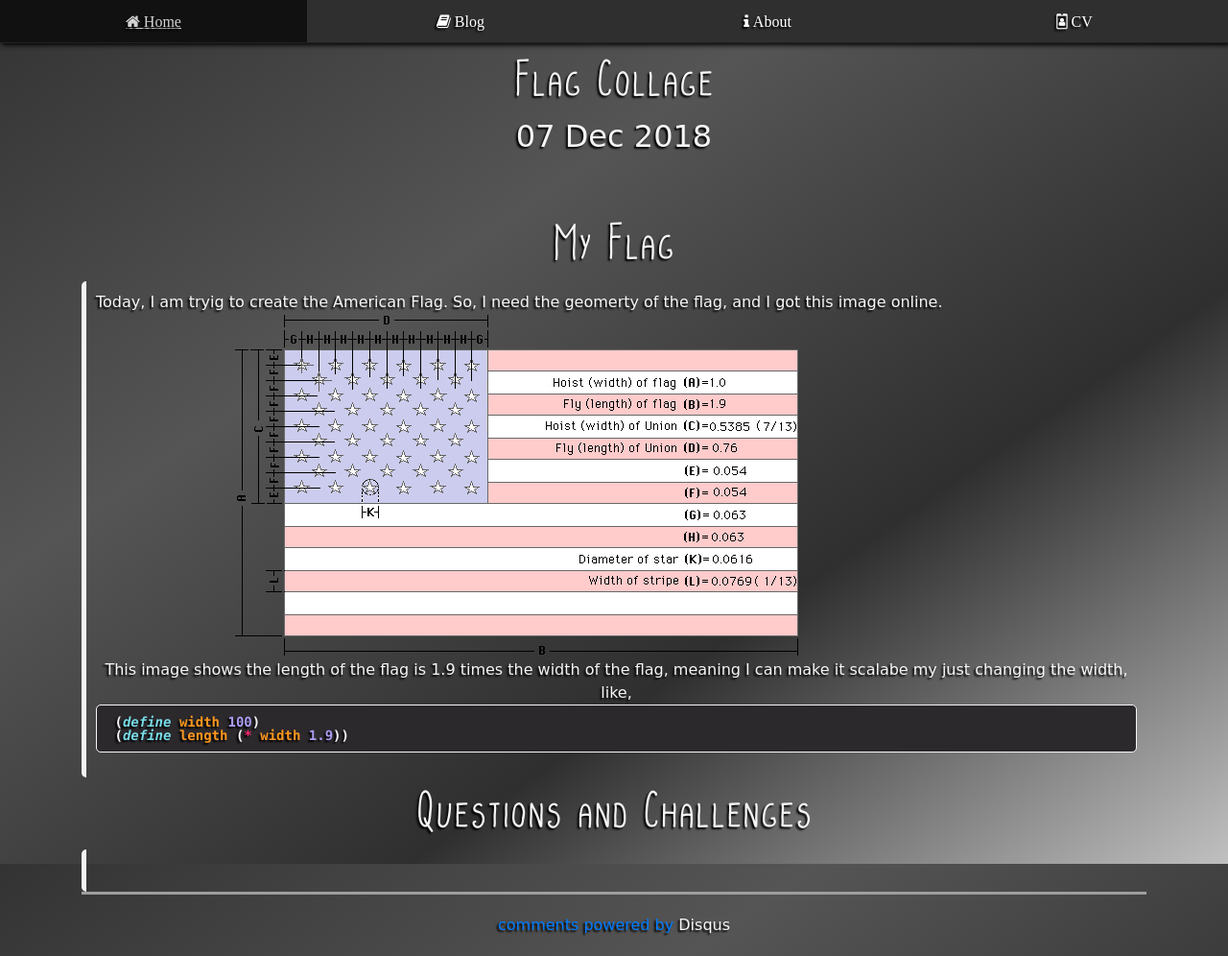
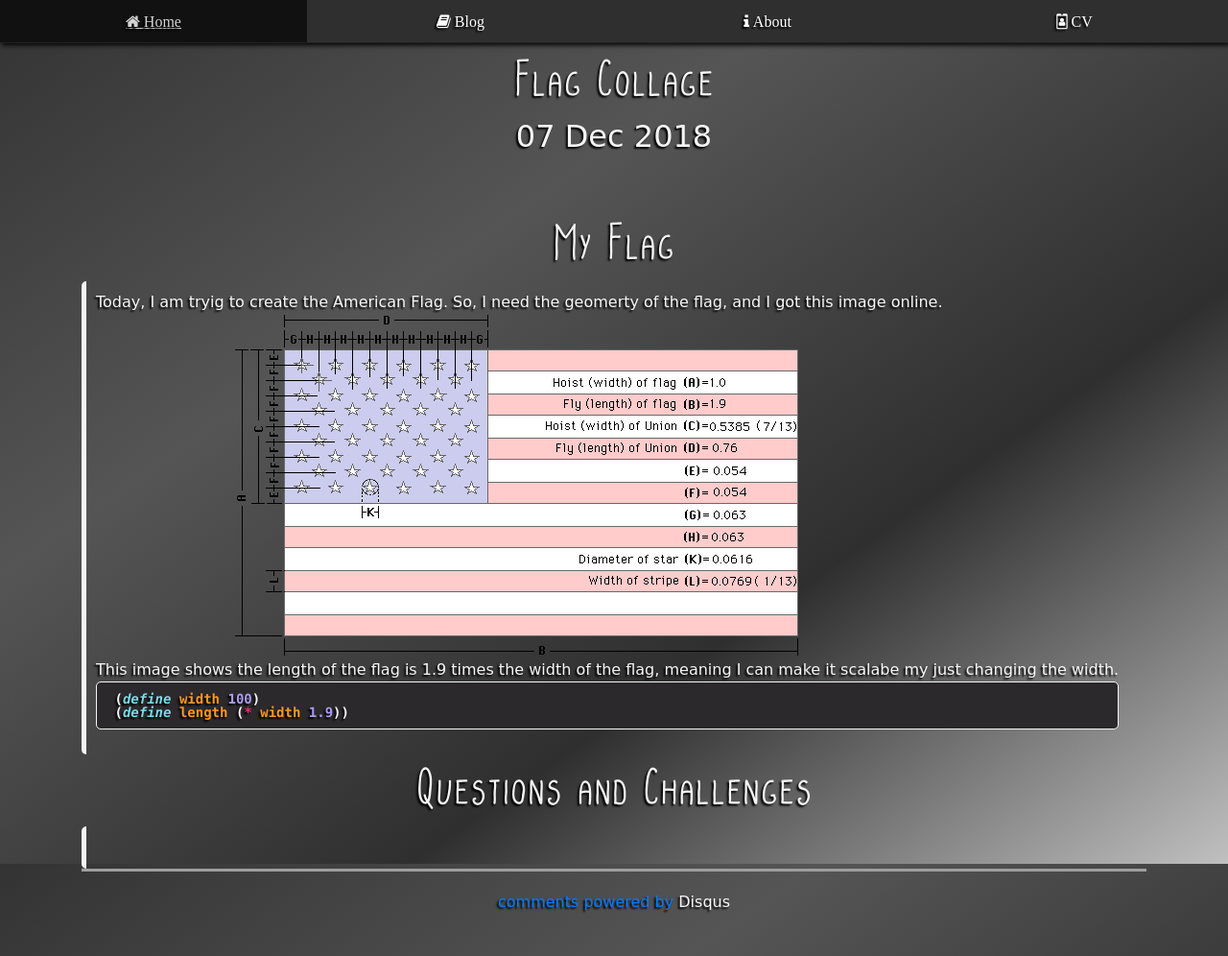
Before and after one commit to lemueldls/lemueld6200.github.io, a Jekyll site: the page built from _posts/2018-12-07-weekly-blog-reflection-12.md, in a window 1280 px wide and 996 px high. Shown: the whole window at 96% size. Built offline with Jekyll 4.4.1, drawn with Linux system fonts in a browser that asks for light colours; comment, search, counter and statistics services are not loaded; grey boxes are pictures that could not be loaded.

Commit message:
Update 2018-12-07-weekly-blog-reflection-12.md

````diff
--- a/_posts/2018-12-07-weekly-blog-reflection-12.md
+++ b/_posts/2018-12-07-weekly-blog-reflection-12.md
@@ -7,7 +7,7 @@
 # My Flag
  - Today, I am tryig to create the American Flag. So, I need the geomerty of the flag, and I got this image online.
  ![American Flag Geometry](/img/flag/AmericanFlagGeomerty.gif)
- - This image shows the length of the flag is 1.9 times the width of the flag, meaning I can make it scalabe my just changing the width, like,
+ - This image shows the length of the flag is 1.9 times the width of the flag, meaning I can make it scalabe my just changing the width.
  ```scheme
  (define width 100)
  (define length (* width 1.9))
````
